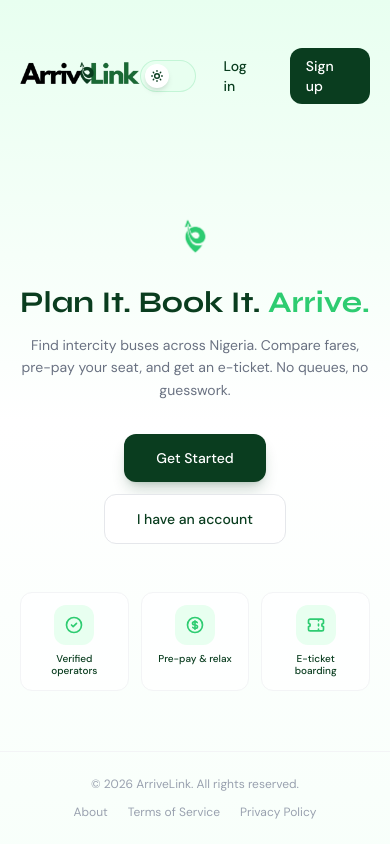
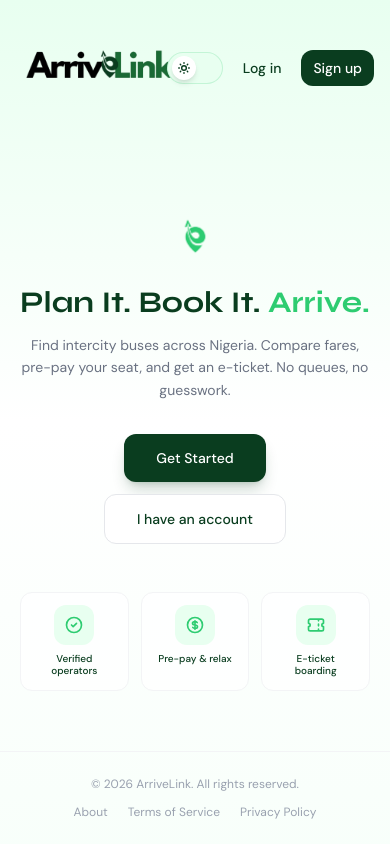
Before and after one commit to taiyeearns/ArriveLink, a Next.js app: page /landing in a window 390 px wide. Built offline with nearby package versions, Linux system fonts and the light colour scheme; a web font is replaced by a local one.

Commit message:
style: fix mobile landing layout spacing and logo scaling

```diff
--- a/src/app/landing/page.tsx
+++ b/src/app/landing/page.tsx
@@ -13,19 +13,21 @@ export default function LandingPage() {
   return (
     <div className="min-h-screen flex flex-col bg-gradient-to-b from-mist via-white to-mist/30 dark:from-dark-surface dark:via-dark-bg dark:to-dark-surface">
       {/* Header */}
-      <header className="px-5 py-4 flex items-center justify-between max-w-3xl mx-auto w-full">
-        <Logo variant="full" size="sm" />
+      <header className="px-4 sm:px-5 py-2 sm:py-4 flex items-center justify-between max-w-3xl mx-auto w-full">
+        <div className="scale-125 origin-left pl-2">
+          <Logo variant="full" size="sm" />
+        </div>
         <div className="flex items-center gap-3">
           <ThemeToggle />
           <Link
             href="/onboarding"
-            className="px-4 py-2 text-sm font-body font-medium text-foreground hover:text-pine dark:hover:text-emerald transition-colors"
+            className="px-2 sm:px-4 py-2 text-sm font-body font-medium text-foreground hover:text-pine dark:hover:text-emerald transition-colors whitespace-nowrap"
           >
             Log in
           </Link>
           <Link
             href="/onboarding"
-            className="px-4 py-2 text-sm font-body font-medium text-white bg-forest dark:bg-emerald dark:text-foreground rounded-xl hover:bg-pine dark:hover:bg-lime transition-colors"
+            className="px-3 sm:px-4 py-2 text-sm font-body font-medium text-white bg-forest dark:bg-emerald dark:text-foreground rounded-xl hover:bg-pine dark:hover:bg-lime transition-colors whitespace-nowrap"
           >
             Sign up
           </Link>
@@ -33,7 +35,7 @@ export default function LandingPage() {
       </header>
 
       {/* Hero */}
-      <main className="flex-1 flex flex-col items-center justify-center px-5 py-12 text-center">
+      <main className="flex-1 flex flex-col items-center justify-center px-5 py-2 sm:py-12 mt-4 sm:mt-0 text-center">
         <div className="max-w-md mx-auto">
           <div className="flex justify-center mb-6">
             <Logo variant="icon" size="lg" />
```
